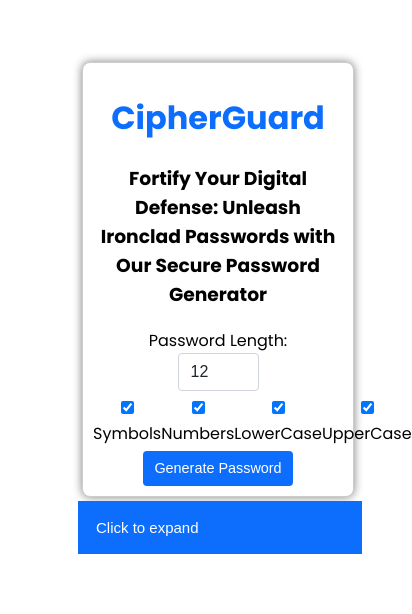
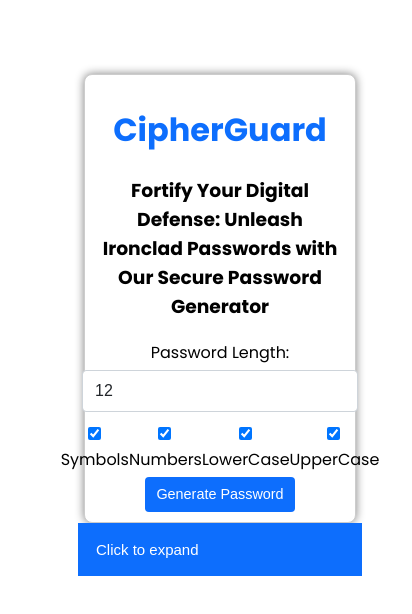
Before and after one commit to jcampb98/react-cipherguard, a React (Vite) app: page / in a window 390 px wide. Shown: the top 614 px of the page, 412 px wide, since content can reach past the window. Built offline with nearby package versions, Linux system fonts and the light colour scheme.

Commit message:
made website mobile responsive and updated the readme

```diff
--- a/src/PasswordGenerator.css
+++ b/src/PasswordGenerator.css
@@ -1,6 +1,7 @@
+/* Password Generator */
 .container {
   max-width: 400px;
-    margin: 5rem;
+  margin: 5rem auto; /* Center the container vertically */
   padding: 20px;
   border: 1px solid #ccc;
   border-radius: 8px;
@@ -15,16 +16,18 @@
 
 .input-container {
   display: flex;
-  align-items: center;
+  flex-direction: column; /* Stack input fields vertically */
+  align-items: center; /* Center align input fields */
   margin-bottom: 10px;
 }
 
 .label {
-  flex: 1;
+  margin-bottom: 5px; /* Add spacing between label and input */
 }
 
 .input {
-  padding: 6px 12px;
+  width: 100%; /* Full width input fields */
+  padding: 8px 12px;
   font-size: 16px;
   font-weight: 400;
   line-height: 1.5;
@@ -32,22 +35,20 @@
   background-color: #fff;
   background-clip: padding-box;
   border: 1px solid #ced4da;
-  appearance: none;
   border-radius: 4px;
-  transition: border-color .15s ease-in-out,box-shadow .15s ease-in-out;
-  :focus{
-      color: #212529;
-      background-color: #fff;
-      border-color: #86b7fe;
-      outline: 0;
-      box-shadow: 0 0 0 0.25rem rgb(13 110 253 / 25%);
-  }
+  transition: border-color .15s ease-in-out, box-shadow .15s ease-in-out;
 }
 
 .checkbox-container {
   display: flex;
   align-items: center;
+  justify-content: center; /* Center the checkboxes horizontally */
   margin-bottom: 5px;
+  width: 100%; /* Ensure checkboxes take full width */
+}
+
+.checkbox-container input[type="checkbox"] {
+  margin-right: 5px; /* Add spacing between checkboxes */
 }
 
 .button {
@@ -64,12 +65,7 @@
   padding: 6px 12px;
   font-size: 16px;
   border-radius: .25rem;
-  transition: color .15s ease-in-out,background-color .15s ease-in-out,border-color .15s ease-in-out,box-shadow .15s ease-in-out;
-  :hover {
-      color: #fff;
-      background-color: #0b5ed7;
-      border-color: #0a58ca;
-  }
+  transition: color .15s ease-in-out, background-color .15s ease-in-out, border-color .15s ease-in-out, box-shadow .15s ease-in-out;
 }
 
 .copy-button {
@@ -80,12 +76,11 @@
 @media screen and (max-width: 768px) {
   .container {
       max-width: 300px;
-    margin: 0.5rem;
-    padding: 15px;
+      margin: 0 auto; /* Center the container horizontally */
+      margin-top: 2rem; /* Adjust top margin for smaller screens */
   }
 
-  .button,
-  .copy-button {
+  .button, .copy-button {
       padding: 8px 12px;
   }
 }
@@ -93,17 +88,15 @@
 @media screen and (max-width: 576px) {
   .container {
       max-width: 250px;
-    margin: 0.25rem;
+      margin-top: 1rem; /* Adjust top margin for smaller screens */
       padding: 10px;
   }
 
   .input-container {
-    flex-direction: column;
-    margin-bottom: 5px;
+      margin-bottom: 10px;
   }
 
-  .button,
-  .copy-button {
+  .button, .copy-button {
       padding: 6px 10px;
       font-size: 0.9rem;
   }
```
Also changed, not shown: src/CollapsibleList.css (indentation only), 1 other file (tests, documents, lock files or other folders). Lines whose indentation alone changed are shown as unchanged.
